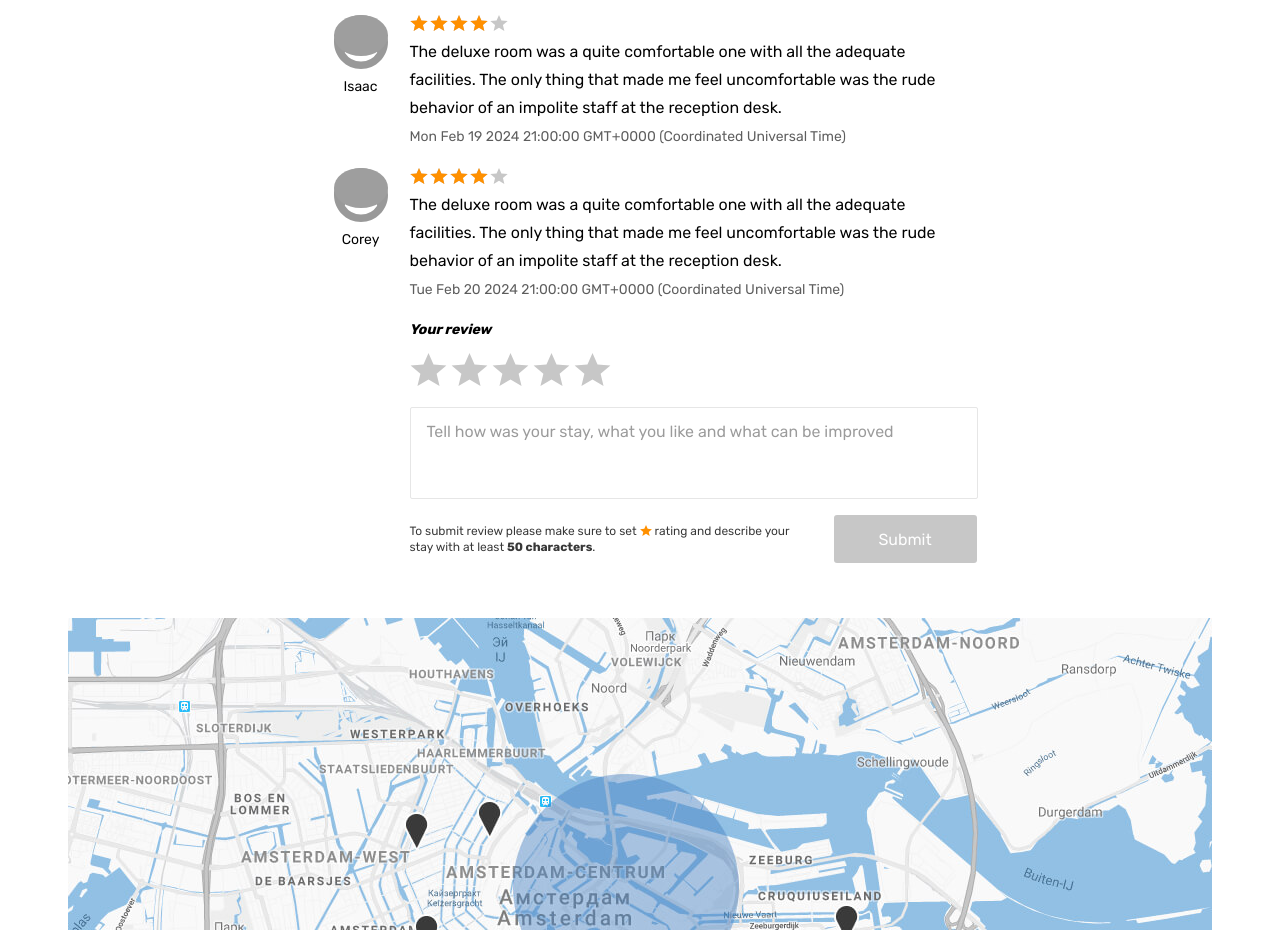
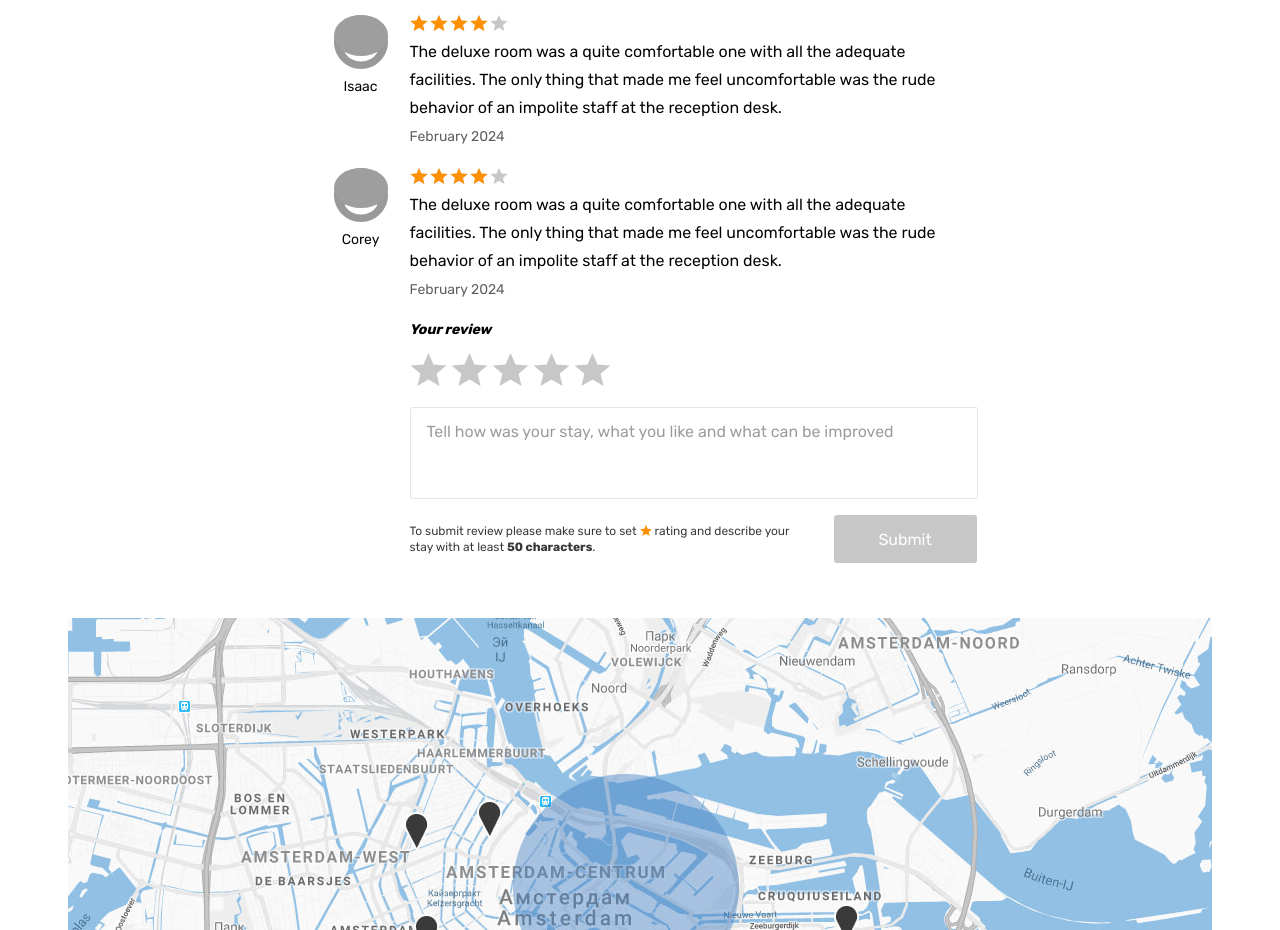
Before and after one commit to ivnikonHA/624885-six-cities-15, a React (Vite) app: page /offer/6c78ef29-5920-4416-8212-3692a57b0b21 in a window 1280 px wide. Shown: the part 1520-2450 px from the top of the page. Built offline with nearby package versions, Linux system fonts and the light colour scheme; grey boxes are pictures that could not be loaded.

Commit message:
Добавляет библеотеку dayjs для отображения даты отзыва и меняет формат даты отзыва

```diff
--- a/package.json
+++ b/package.json
@@ -13,6 +13,7 @@
     "@reduxjs/toolkit": "1.9.7",
     "axios": "1.5.1",
     "classnames": "2.3.2",
+    "dayjs": "1.11.10",
     "history": "5.3.0",
     "http-status-codes": "2.3.0",
     "leaflet": "1.7.1",
--- a/src/components/reviews-items/reviews-items.tsx
+++ b/src/components/reviews-items/reviews-items.tsx
@@ -1,4 +1,5 @@
 import { CommentType } from '../../types/comments';
+import dayjs from 'dayjs';
 
 type ReviewsItemsProps = {
   comments: CommentType[];
@@ -33,7 +34,7 @@ export default function ReviewsItems({ comments }: ReviewsItemsProps): JSX.Eleme
             <p className="reviews__text">
               {comment.comment}
             </p>
-            <time className="reviews__time" dateTime={comment.date.toString()}>{comment.date.toString()}</time>
+            <time className="reviews__time" dateTime={comment.date.toString()}>{dayjs(comment.date).format('MMMM YYYY')}</time>
           </div>
         </li>
       ))}
```
Also changed, not shown: 1 other file (tests, documents, lock files or other folders).
